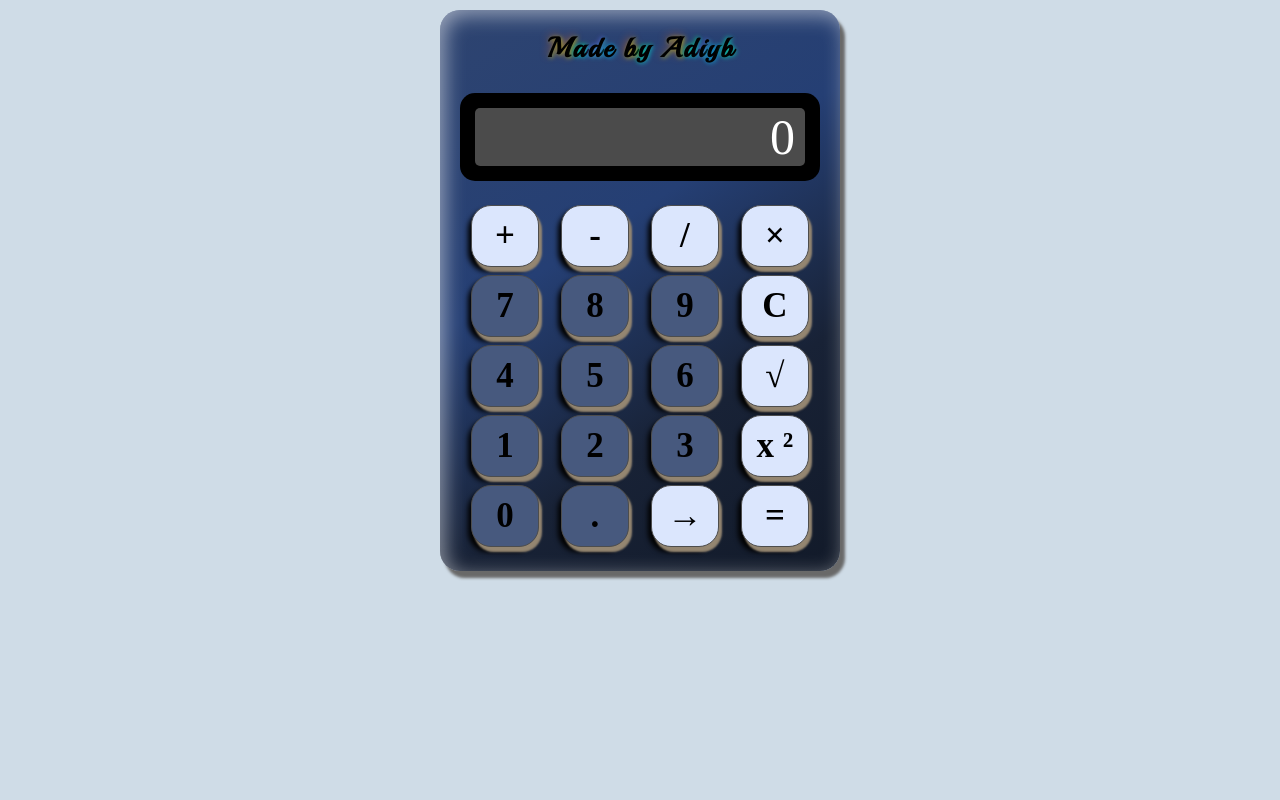
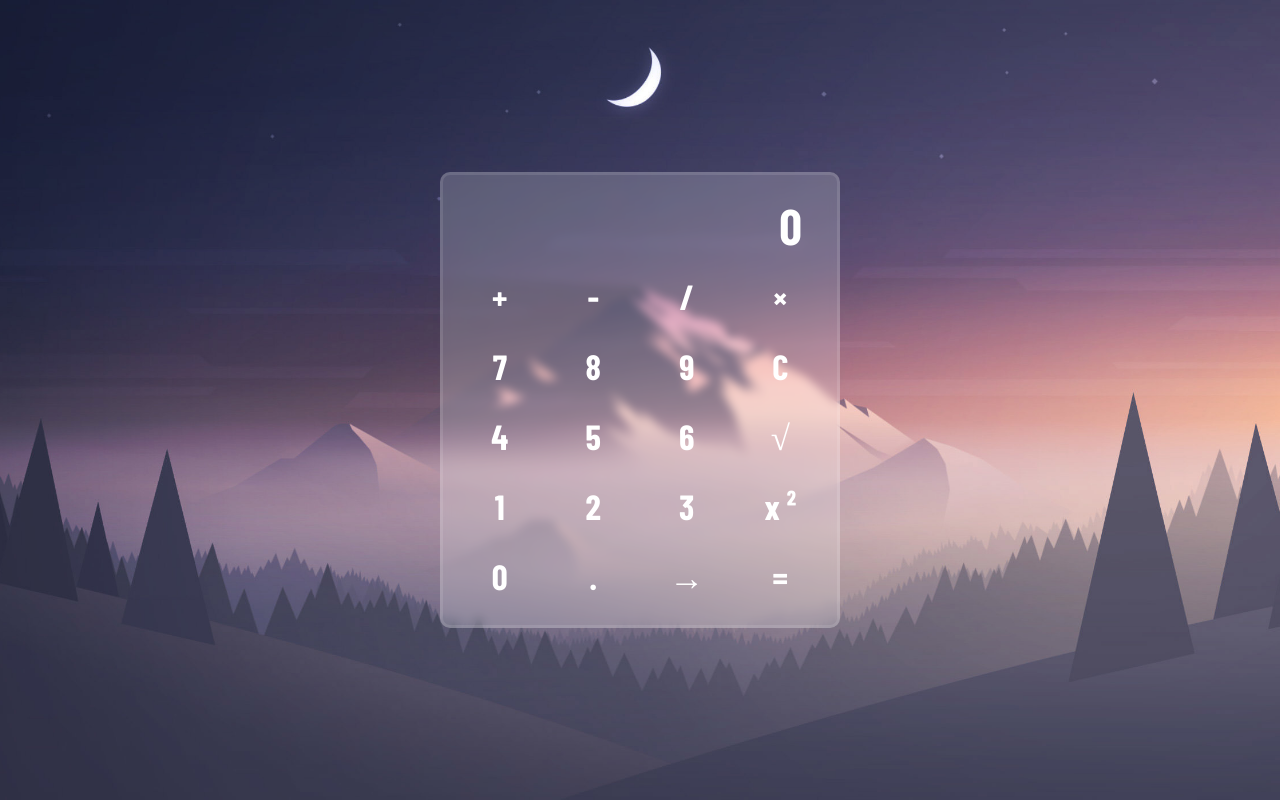
Before and after one commit to adiyb/Calculator-with-jQuery, a plain HTML site: page index.html in a window 1280 px wide. Drawn offline with nearby package versions, Linux system fonts and the light colour scheme.

Commit message:
styles changed completley

```diff
--- a/app.js
+++ b/app.js
@@ -1,11 +1,4 @@
 $(function () {
-    /* ******** Brand neon light ************* */
-    let light = $(".light");
-    setInterval(function () {
-        light.toggleClass("neon");
-    }, 1000);
-
-    /* ************ Calculator ***************************** */
     let screen = $(".screen p");
     let buttons = $(".number");
     let plus = $("#plus");
@@ -22,7 +15,7 @@ $(function () {
 
     buttons.on("click", function (event) {
         let data = screen.text();
-        if (data.length < 13) {
+        if (data.length < 15) {
             if (event.target.dataset.value === ".") {
                 if (!data.includes(".")) {
                     screen.text((data += event.target.dataset.value));
@@ -68,6 +61,7 @@ $(function () {
         lastOperation = "";
         screen.text(0);
     });
+
     backSpace.on("click", function () {
         memory = screen.text();
         backed = memory.substring(0, memory.length - 1);
@@ -77,14 +71,16 @@ $(function () {
             screen.text(backed);
         }
     });
+
     root.on("click", function () {
         memory = Number(screen.text());
-        screen.text(Number(Math.sqrt(memory).toFixed(6)));
+        screen.text(Number(Math.sqrt(memory).toFixed(3)));
     });
+
     power.on("click", function () {
         memory = Number(screen.text());
         let powered = String(memory ** 2);
-        if (powered.length < 12) {
+        if (powered.length < 15) {
             screen.text(powered);
         } else {
             screen.text("    Error    ");
@@ -94,13 +90,17 @@ $(function () {
     equal.on("click", function () {
         let data2 = Number(screen.text());
         if (lastOperation === "plus") {
-            screen.text(Number((memory + data2).toPrecision(6)));
+            screen.text(Number((memory + data2).toPrecision(3)));
         } else if (lastOperation === "minus") {
-            screen.text(Number((memory - data2).toPrecision(6)));
+            screen.text(Number((memory - data2).toPrecision(3)));
         } else if (lastOperation === "divide") {
-            screen.text(Number((memory / data2).toPrecision(6)));
+            screen.text(Number((memory / data2).toPrecision(3)));
         } else if (lastOperation === "multiply") {
-            screen.text(Number((memory * data2).toPrecision(6)));
+            if (String(memory * data2).length < 15) {
+                screen.text(Number((memory * data2).toPrecision(3)));
+            } else {
+                screen.text("Error");
+            }
         }
         lastOperation = "";
     });
--- a/index.html
+++ b/index.html
@@ -4,37 +4,17 @@
 <head>
     <meta charset="UTF-8" />
     <meta name="viewport" content="width=device-width, initial-scale=1.0" />
-    <title>calculator</title>
+    <title>Calculator</title>
     <link rel="stylesheet" href="style.css" />
 </head>
 
 <body>
-    <div class="main">
+    <div id="wrapper">
         <div class="calculator">
-            <div class="brand">
-                <div class="words">
-                    <span class="light neon">M</span>
-                    <span class="light neon">a</span>
-                    <span class="light neon">d</span>
-                    <span class="light neon">e</span>
-                </div>
-                <div class="words">
-                    <span class="light neon">b</span>
-                    <span class="light neon">y</span>
-                </div>
-                <div class="words">
-                    <span class="light neon">A</span>
-                    <span class="light neon">d</span>
-                    <span class="light neon">i</span>
-                    <span class="light neon">y</span>
-                    <span class="light neon">b</span>
-                </div>
-            </div>
             <div class="screen">
                 <p>0</p>
             </div>
             <div class="calc-body">
-                <section class="buttons">
                 <div id="plus" class="operator">+</div>
                 <div id="minus" class="operator">-</div>
                 <div id="divide" class="operator">/</div>
@@ -55,11 +35,9 @@
                 <div data-value="." class="number">.</div>
                 <div id="backspace" class="operator">&rarr;</div>
                 <div id="equal" class="operator">=</div>
-                </section>
             </div>
         </div>
     </div>
-
 
     <!-- **************** Scripts *********************** -->
     <script src="jquery.min.js"></script>
--- a/style.css
+++ b/style.css
@@ -1,6 +1,4 @@
-
-@import url('https://fonts.googleapis.com/css2?family=Playball&display=swap');
-
+@import url('https://fonts.googleapis.com/css2?family=Barlow+Condensed:wght@700&display=swap');
 *{
     margin: 0;
     padding: 0;
@@ -8,107 +6,48 @@
     box-sizing: border-box;
 }
 body{
-    background-color: rgb(207, 220, 231);
     user-select: none;
-}
-.main{
-    padding: 10px;
-    display: flex;
-    align-items: center;
-    justify-content: center;
-}
-.calculator{
-    width: 400px;
-    background: linear-gradient(328deg , #121a29 0%, #182236 30%, #253f74 60%, #2e4470 100%);
-    padding: 20px;
-    border-radius: 20px;
-    box-shadow: 5px 7px 3px 0  rgb(105, 105, 105),
-    5px 5px 20px 0px inset rgba(255, 255, 255,.5);
-}
-.brand{
-    text-align: center;
-    margin-bottom: 20px;
-    font-size: 28px;
-    font-weight: bold;
-    font-family: playball;
-}
-.words{
-    display: inline-block;
-}
-.light{
-    float: left;
-    margin: 0 1px;
-}
-.light{
-    transition: .3s;
-}
-.neon:nth-child(1){
-    text-shadow: 3px 3px 10px rgb(251, 255, 0),
-    -3px -3px 20px rgb(255, 102, 0);
-}
-.neon:nth-child(2){
-    text-shadow: 3px 3px 10px rgb(0, 247, 255),
-    -3px -3px 10px rgb(0, 255, 115);
-}
-.neon:nth-child(3){
-    text-shadow: 3px 3px 10px rgb(51, 242, 248),
-    -3px -3px 10px rgb(111, 96, 250);
-}
-.neon:nth-child(4){
-    text-shadow: 3px 3px 10px rgb(0, 204, 255),
-    -3px -3px 10px rgb(0, 204, 255);
-}
-.neon:nth-child(5){
-    text-shadow: 3px 3px 10px rgb(0, 255, 200),
-    -3px -3px 10px rgb(0, 255, 179);
-}
-
-.screen{
-    background-color: black;
-    color: white;
-    font-size: 50px;
-    padding: 15px 15px;
-    direction: rtl;
-    border-radius: 15px;
-    margin-bottom: 20px;
-}
-.screen p {
-    background-color: rgb(75, 75, 75);
-    border-radius: 5px;
-    padding: 0 10px;
-}
-.calc-body{
+    height: 100vh;
     display: flex;
     justify-content: center;
     align-items: center;
+    background-image: url("./BG.jpg");
+    background-position: center;
+    background-size: cover;
+    font-family: Barlow Condensed;
+}
+#wrapper{
+    width: 80%;
+    max-width: 400px;
+    border-radius: 10px;
+    background-color: rgba(255,255,255,.2);
+    backdrop-filter: blur(5px);
+    border: 3px solid rgba(255,255,255,.1);
+}
+.calculator{
+    padding: 20px;
+}
+.screen{
+    color: white;
+    font-size: 50px;
+    padding: 0 15px;
+    direction: rtl;
+    margin-bottom: 20px;
+}
+
+.calc-body{
+    display: grid;
+    grid-template-columns: repeat(4,1fr);
+    grid-template-rows: repeat(5,50px);
+    gap: 20px;
 }
 .calc-body div{
-    width: 19%;
-    float: left;
-    border: 1px solid rgb(77, 77, 77);
     text-align: center;
     font-size: 35px;
     font-weight: bold;
-    padding: 10px 0;
-    border-radius: 20px;
-    margin:4px 3%;
-    box-shadow:
-    3px 5px 2px 0 rgb(148, 134, 113),
-    -3px 5px 5px 0;
-    transition: .3s ;
+    color: white;
+    transition: font .1s;
 }
 .calc-body div:hover{
-    box-shadow: 0 0 ;
+    font-size: 40px;
 }
-.number{
-    background-color: #47597e;
-}
-.number:hover{
-    background-color:#33405a ;
-}
-.operator{
-    background-color: #dbe6fd;
-}
-.operator:hover{
-    background-color: #929aac;
-}
```
Also changed, not shown: BG.jpg (added), screenshot-1.png (deleted), 1 other file. Lines whose indentation alone changed are shown as unchanged.
